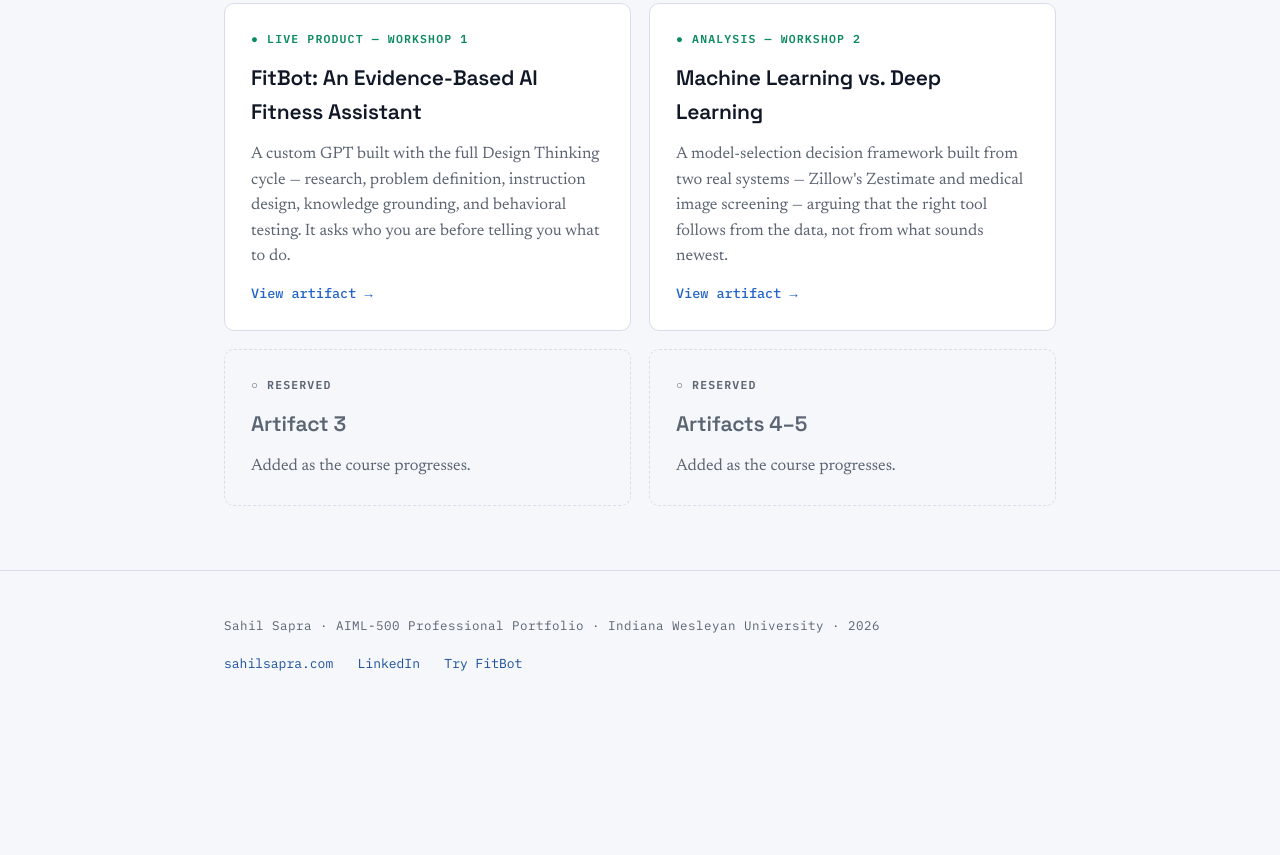
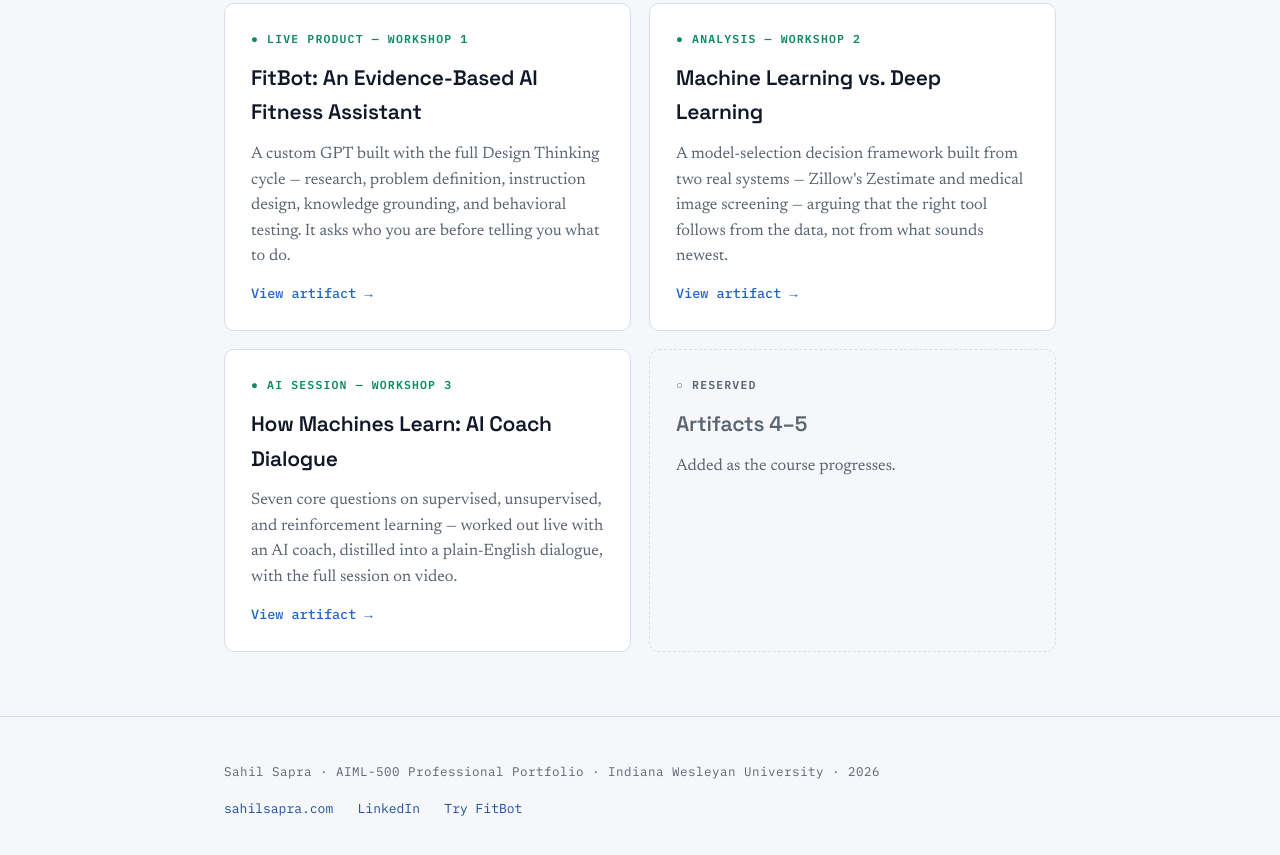
Before and after one commit to sahilsapra391/aiml-portfolio, a plain HTML site: page index.html in a window 1280 px wide. Shown: the part 1892-2747 px from the top of the page. Before the commit the page ends 2631 px from the top, so only its background shows below. Drawn offline with Linux system fonts and the light colour scheme.

Commit message:
Update index.html

```diff
--- a/index.html
+++ b/index.html
@@ -197,10 +197,11 @@ footer{padding:44px 0 60px}
         <p>A model-selection decision framework built from two real systems — Zillow's Zestimate and medical image screening — arguing that the right tool follows from the data, not from what sounds newest.</p>
         <a class="card-link" href="ml-vs-dl.html">View artifact →</a>
       </div>
-      <div class="card ghost">
-        <span class="card-tag reserved">○ Reserved</span>
-        <h3>Artifact 3</h3>
-        <p>Added as the course progresses.</p>
+      <div class="card live">
+        <span class="card-tag shipped">● AI session — Workshop 3</span>
+        <h3>How Machines Learn: AI Coach Dialogue</h3>
+        <p>Seven core questions on supervised, unsupervised, and reinforcement learning — worked out live with an AI coach, distilled into a plain-English dialogue, with the full session on video.</p>
+        <a class="card-link" href="how-machines-learn.html">View artifact →</a>
       </div>
       <div class="card ghost">
         <span class="card-tag reserved">○ Reserved</span>
```
